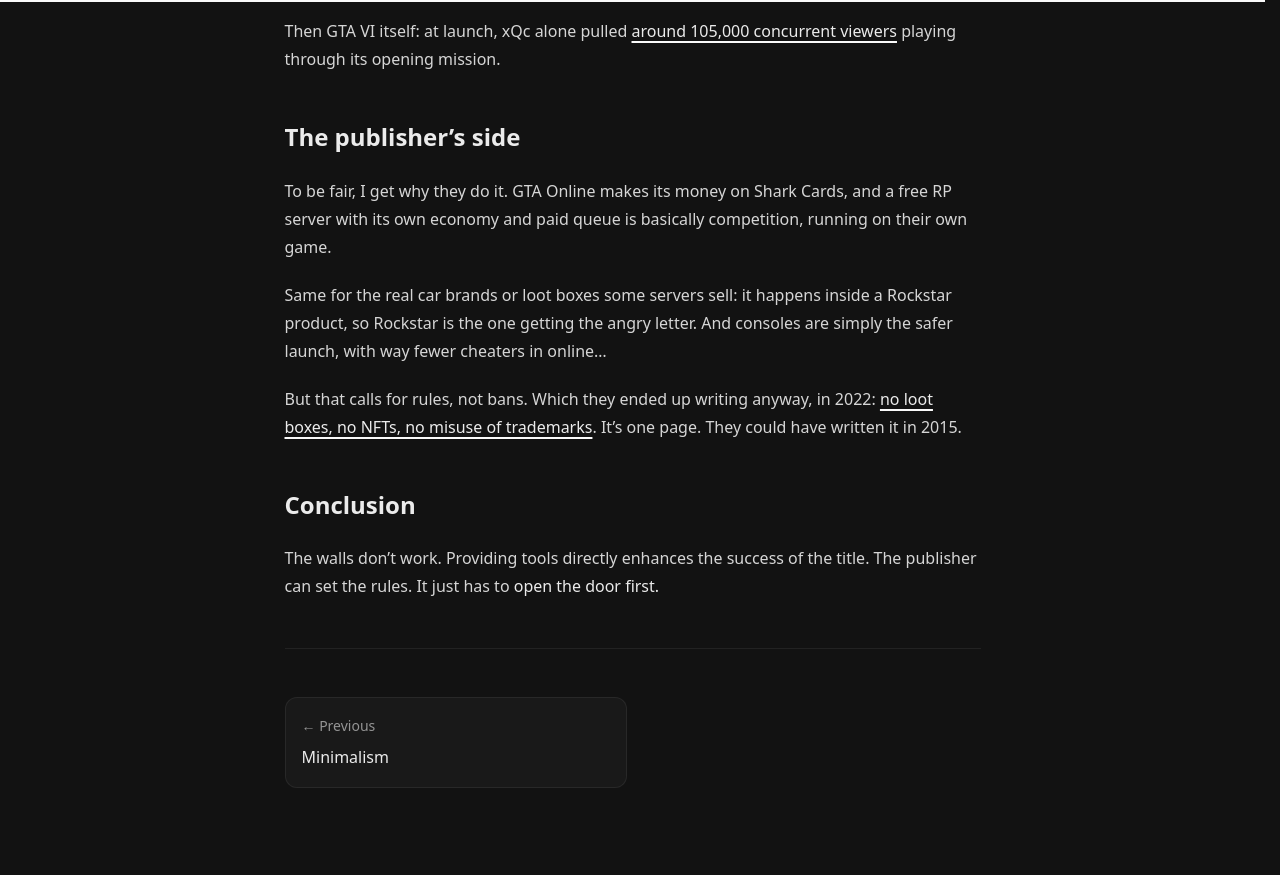
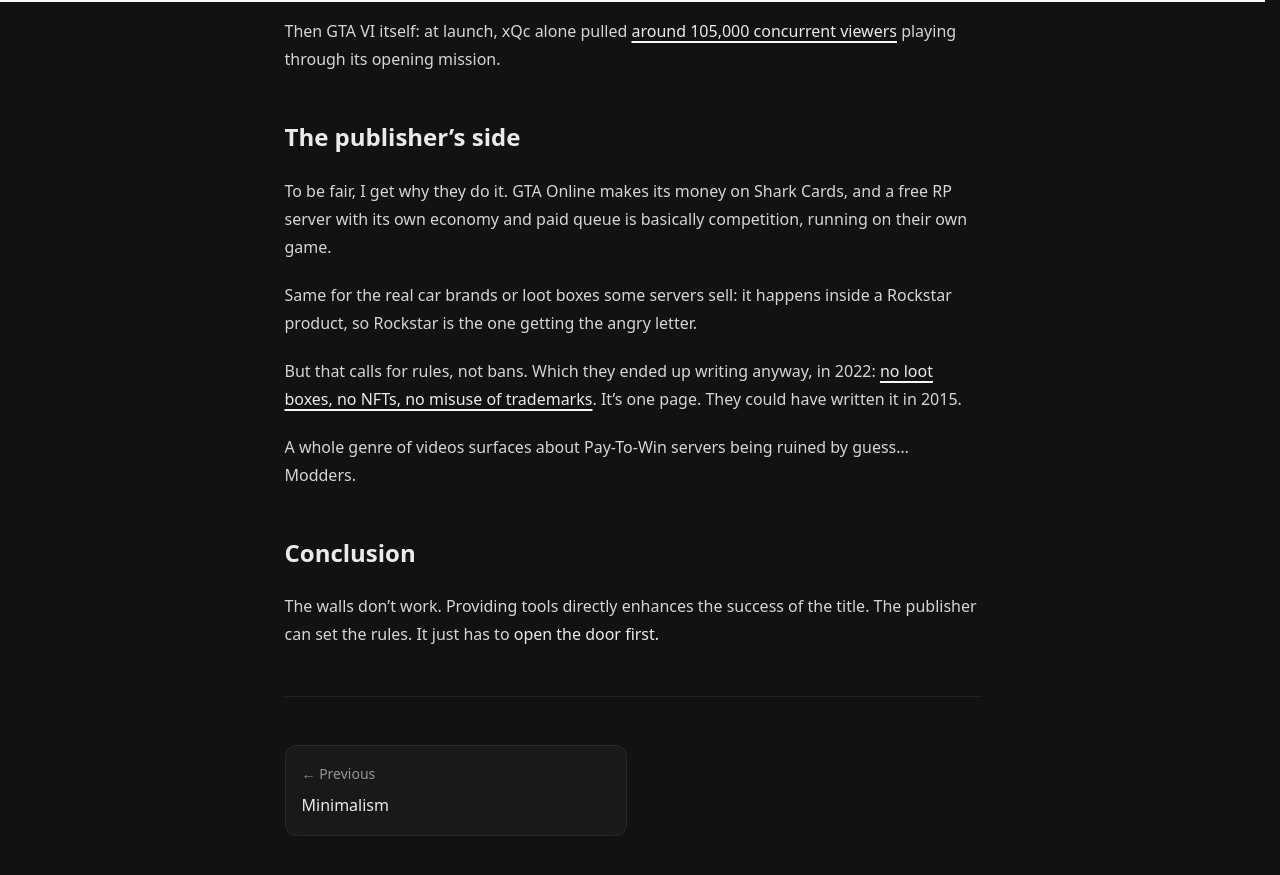
Before and after one commit to h8d13/dontreadthedocs, a Jekyll site: the page built from _notes/modding-wizards.md, in a window 1280 px wide and 900 px high, scrolled down 8272 px. Shown: the top 875 px of the window. Built offline with Jekyll 4.4.1, drawn with Linux system fonts in a browser that asks for light colours; before the commit the page ends 9124 px from its top, so only the background shows below that.

Commit message:
simplify
Signed-off-by: h8d13 <hadean-eon-dev@proton.me>

```diff
--- a/_notes/modding-wizards.md
+++ b/_notes/modding-wizards.md
@@ -313,18 +313,19 @@ a free RP server with its own economy and paid queue is basically competition,
 running on their own game.
 
 Same for the real car brands or loot boxes some servers sell: it happens inside a
-Rockstar product, so Rockstar is the one getting the angry letter. And consoles are
-simply the safer launch, with way fewer cheaters in online...
+Rockstar product, so Rockstar is the one getting the angry letter.
 
 But that calls for rules, not bans. Which they ended up writing anyway, in 2022:
 [no loot boxes, no NFTs, no misuse of trademarks][rp-policy]. It's one page.
 They could have written it in 2015.
 
+A whole genre of videos surfaces about Pay-To-Win servers being ruined by guess...
+Modders.
+
 ## Conclusion
 
 The walls don't work. Providing tools directly enhances the success of the title.
 The publisher can set the rules. It just has to **open the door first.**
-
 
 [pi-pcgamer]: https://www.pcgamer.com/take-two-reportedly-sent-private-investigators-to-modders-home
 [pi-gamespot]: https://www.gamespot.com/articles/gta-5-modder-claims-private-investigators-visited-/1100-6432144/
```
